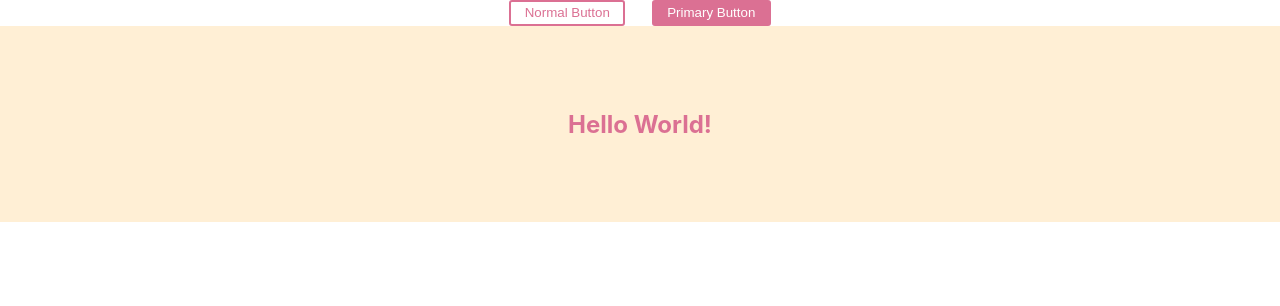
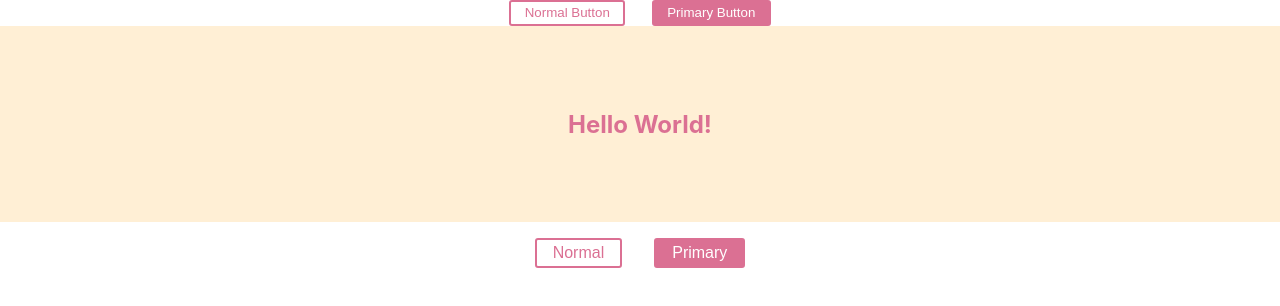
Before and after one commit to Annie-Huang/my-styled-components-tutorial, a React (Create React App) app: page / in a window 1280 px wide. Shown: the top 306 px of the page. Built offline with nearby package versions, Linux system fonts and the light colour scheme.

Commit message:
Adapting based on props: background: ${(props) => (props.primary ? 'palevioletred' : 'white')};

```diff
--- a/src/App.js
+++ b/src/App.js
@@ -1,6 +1,6 @@
 import './App.css';
 import styled from 'styled-components';
-import { Button } from './components/Button';
+import { Button, Button1 } from './components/Button';
 import { Title } from './components/Typography';
 
 const Container = styled.div`
@@ -23,6 +23,8 @@ function App() {
       <Wrapper>
         <Title>Hello World!</Title>
       </Wrapper>
+      <Button1>Normal</Button1>
+      <Button1 primary>Primary</Button1>
     </div>
   );
 }
--- a/src/components/Button.js
+++ b/src/components/Button.js
@@ -15,3 +15,15 @@ export const Button = styled.button`
       color: white;
     `};
 `;
+
+export const Button1 = styled.button`
+  /* Adapt the colors based on primary prop */
+  background: ${(props) => (props.primary ? 'palevioletred' : 'white')};
+  color: ${(props) => (props.primary ? 'white' : 'palevioletred')};
+
+  font-size: 1em;
+  margin: 1em;
+  padding: 0.25em 1em;
+  border: 2px solid palevioletred;
+  border-radius: 3px;
+`;
```
Also changed, not shown: Note.txt.
